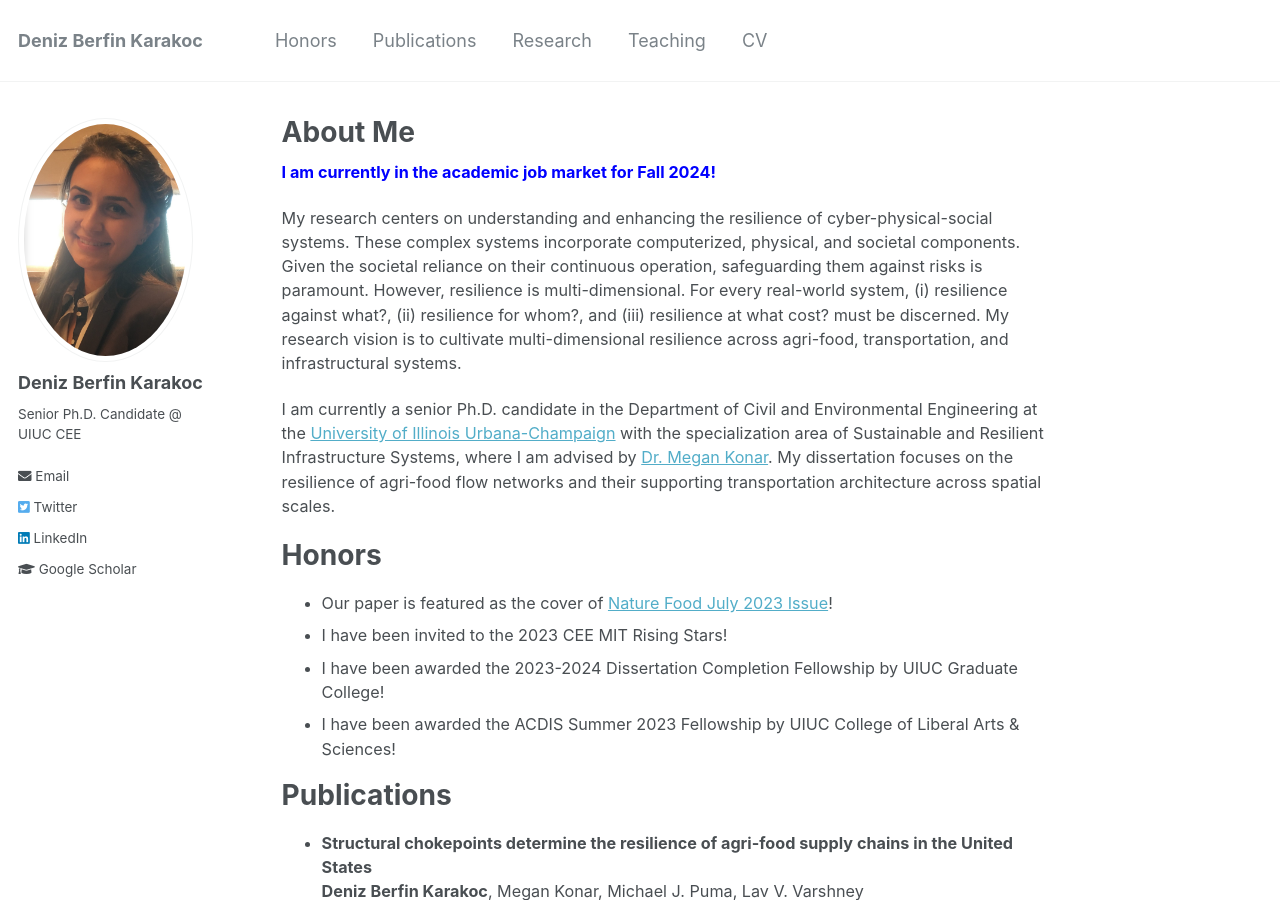
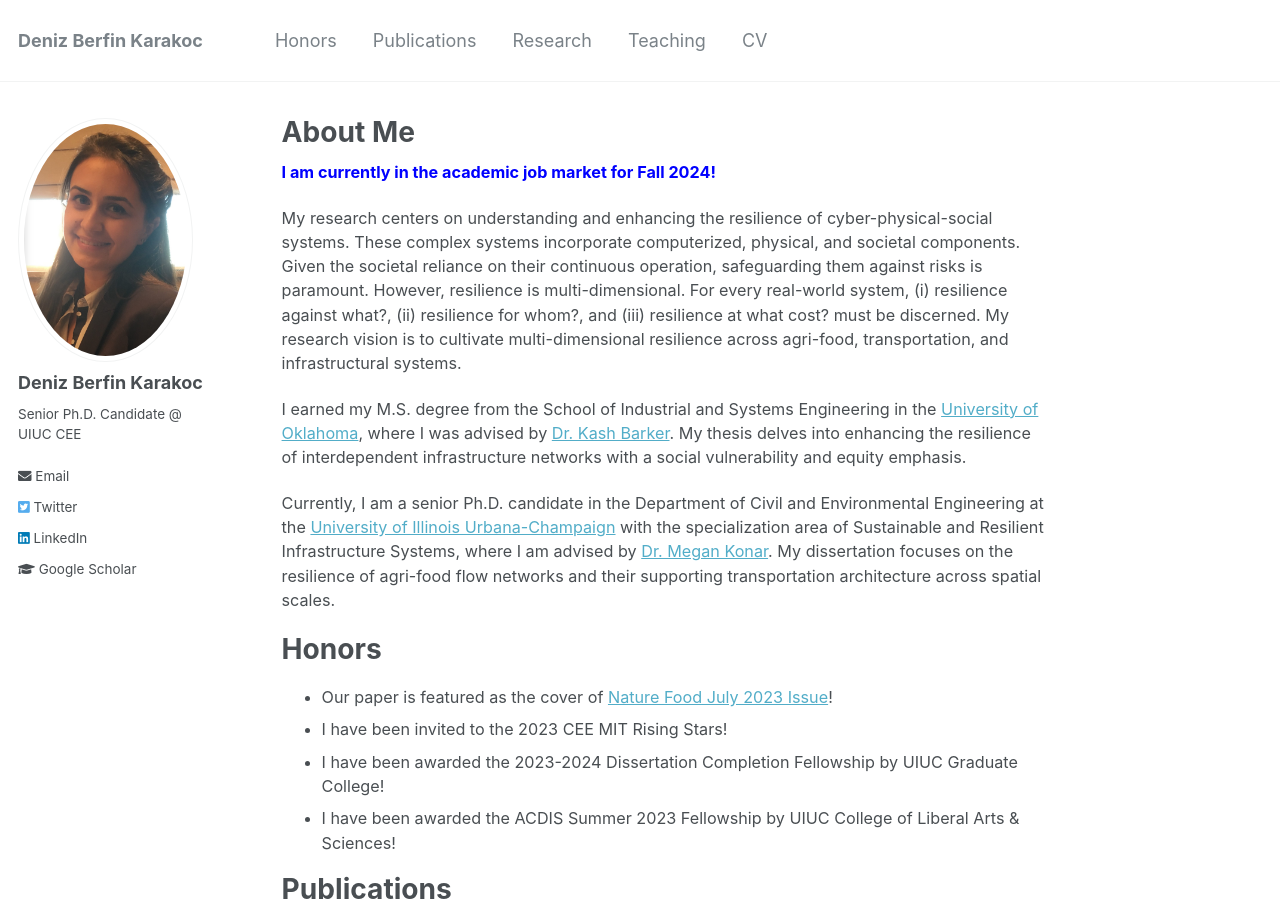
Before and after one commit to denizberfinkarakoc/denizberfinkarakoc.github.io, a Jekyll site: the page built from _pages/about.md, in a window 1280 px wide and 900 px high. Built offline with Jekyll 4.4.1, drawn with Linux system fonts in a browser that asks for light colours.

Commit message:
Update about.md

```diff
--- a/_pages/about.md
+++ b/_pages/about.md
@@ -12,7 +12,9 @@ redirect_from:
 
 My research centers on understanding and enhancing the resilience of cyber-physical-social systems. These complex systems incorporate computerized, physical, and societal components. Given the societal reliance on their continuous operation, safeguarding them against risks is paramount. However, resilience is multi-dimensional. For every real-world system, (i) resilience against what?, (ii) resilience for whom?, and (iii) resilience at what cost? must be discerned. My research vision is to cultivate multi-dimensional resilience across agri-food, transportation, and infrastructural systems.
 
-I am currently a senior Ph.D. candidate in the Department of Civil and Environmental Engineering at the [University of Illinois Urbana-Champaign](https://cee.illinois.edu/) with the specialization area of Sustainable and Resilient Infrastructure Systems, where I am advised by [Dr. Megan Konar](https://mkonar.cee.illinois.edu/). My dissertation focuses on the resilience of agri-food flow networks and their supporting transportation architecture across spatial scales.
+I earned my M.S. degree from the School of Industrial and Systems Engineering in the [University of Oklahoma](https://www.ou.edu/coe/ise), where I was advised by [Dr. Kash Barker](https://www.ou.edu/systemslab/). My thesis delves into enhancing the resilience of interdependent infrastructure networks with a social vulnerability and equity emphasis.
+
+Currently, I am a senior Ph.D. candidate in the Department of Civil and Environmental Engineering at the [University of Illinois Urbana-Champaign](https://cee.illinois.edu/) with the specialization area of Sustainable and Resilient Infrastructure Systems, where I am advised by [Dr. Megan Konar](https://mkonar.cee.illinois.edu/). My dissertation focuses on the resilience of agri-food flow networks and their supporting transportation architecture across spatial scales.
 
 
 Honors
```
